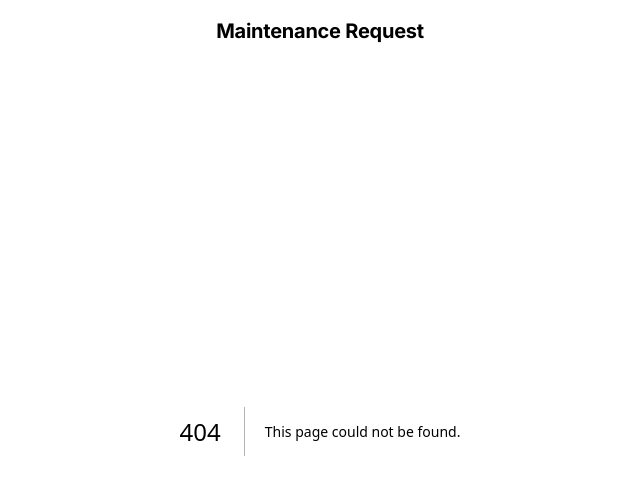
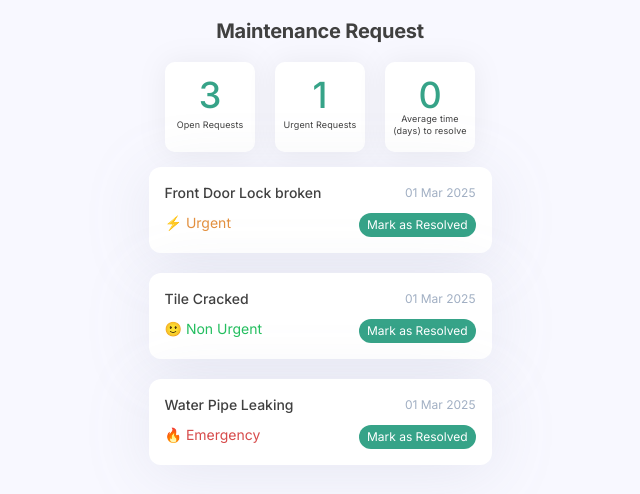
Before and after one commit to havus/request-maintenance-client-nextjs, a Next.js app: page /requests in a window 1280 px wide. Before the commit this address had no page. Shown: the top 494 px of the page, without its empty margins (320-960 px from the left). Built offline with nearby package versions, Linux system fonts and the light colour scheme.

Commit message:
refactor!: change schema routes /request to /requests

```diff
--- a/src/app/page.tsx
+++ b/src/app/page.tsx
@@ -1,5 +1,5 @@
 import { redirect } from 'next/navigation'
 
 export default function Home() {
-  redirect('/request');
+  redirect('/requests');
 }
--- a/src/app/request/page.tsx
+++ b/src/app/requests/page.tsx
@@ -3,8 +3,11 @@
 import MetricCard from "@comp/MetricCard";
 import RequestCard from "@comp/RequestCard";
 import { useRequestMaintenanceStore } from "@/app/_stores/RequestMaintenanceStore";
+import { useRouter } from 'next/navigation'
 
 export default function Request() {
+  const router = useRouter();
+
   const {
     requests,
     openRequestsCount,
@@ -13,7 +16,7 @@ export default function Request() {
   } = useRequestMaintenanceStore();
 
   return (
-    <div className="">
+    <div className="relative">
       <div className="flex w-[343px] gap-[20px] justify-center">
         <MetricCard name="Open Requests" value={openRequestsCount}/>
         <MetricCard name="Urgent Requests" value={urgentRequestsCount}/>
```
